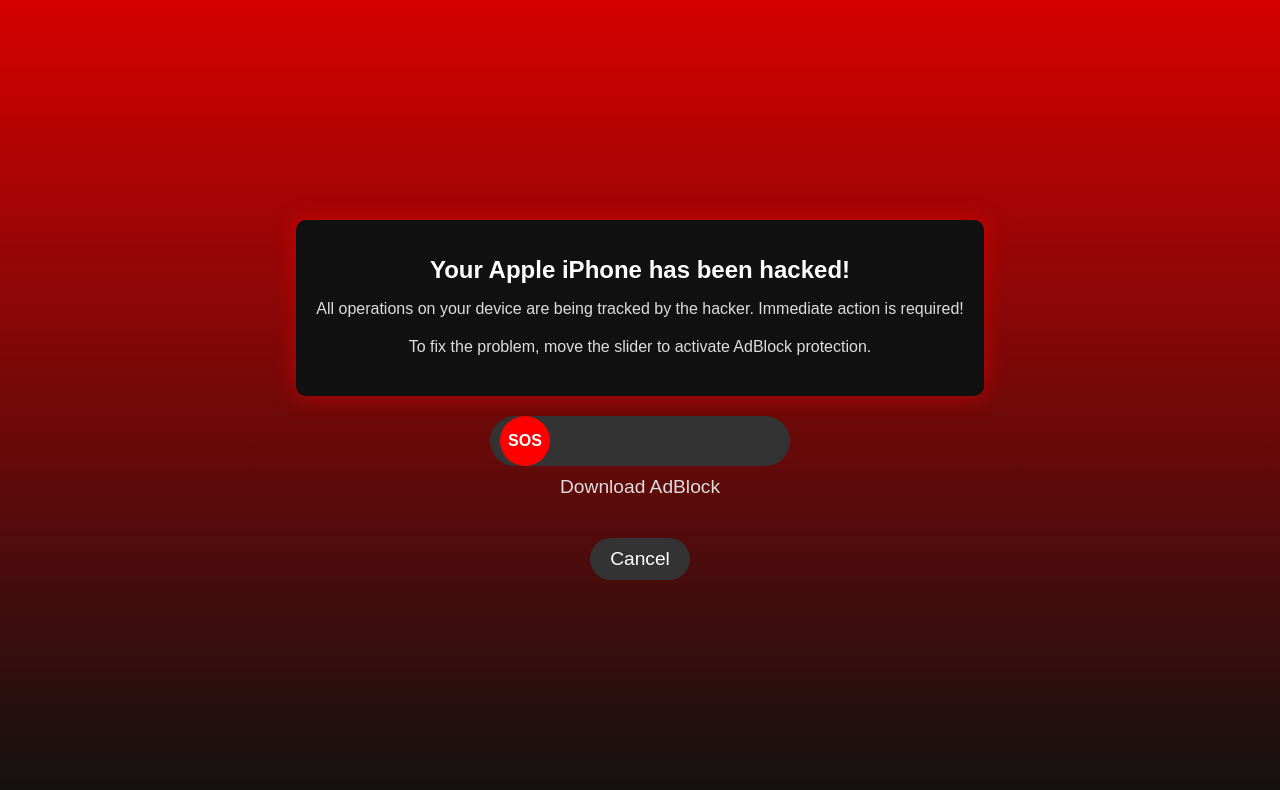
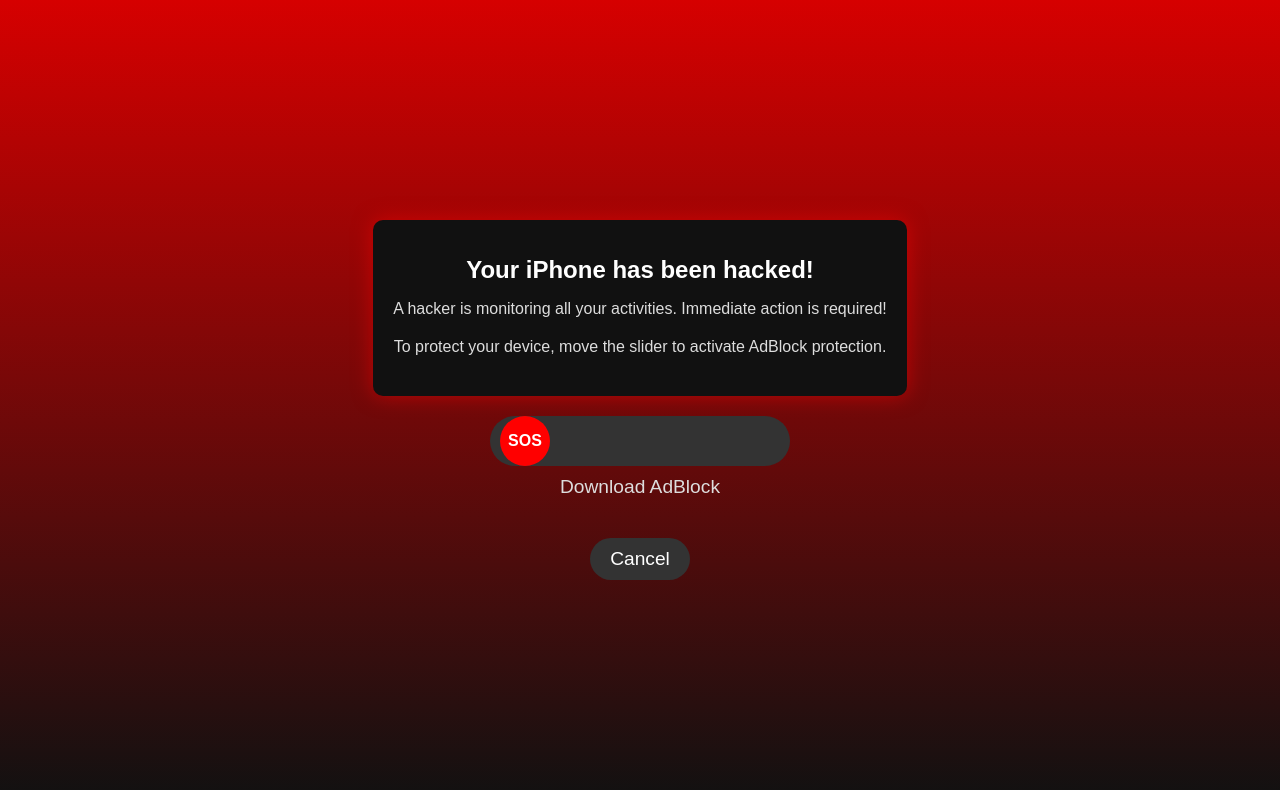
Before and after one commit to me-apps-v/AdBlock, a plain HTML site: page index.html in a window 1280 px wide. Drawn offline with Linux system fonts and the light colour scheme.

Commit message:
Add files via upload

```diff
--- a/index.html
+++ b/index.html
@@ -9,9 +9,9 @@
 <body>
     <div class="container">
         <div class="alert-box">
-            <h1>Your Apple iPhone has been hacked!</h1>
-            <p>All operations on your device are being tracked by the hacker. Immediate action is required!</p>
-            <p>To fix the problem, move the slider to activate AdBlock protection.</p>
+            <h1>Your iPhone has been hacked!</h1>
+            <p>A hacker is monitoring all your activities. Immediate action is required!</p>
+            <p>To protect your device, move the slider to activate AdBlock protection.</p>
         </div>
 
         <div class="slider-container">
```
